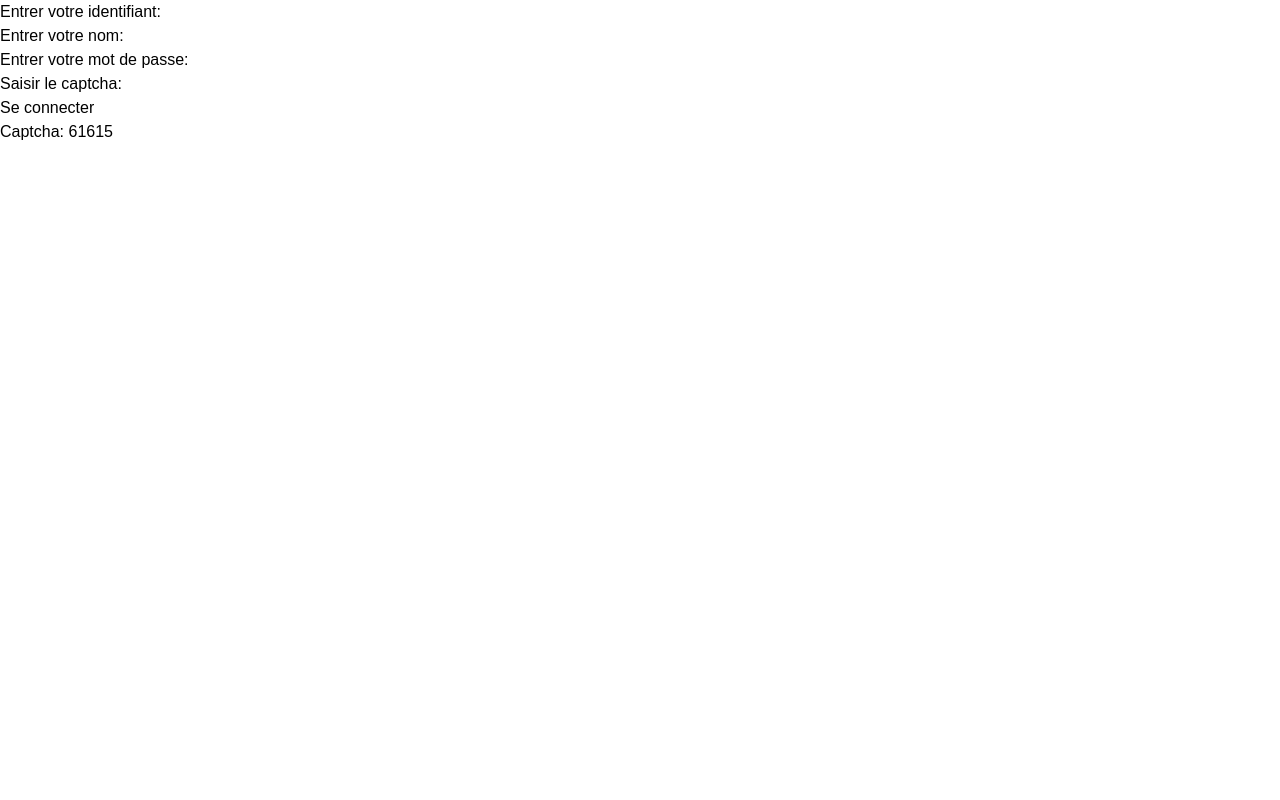
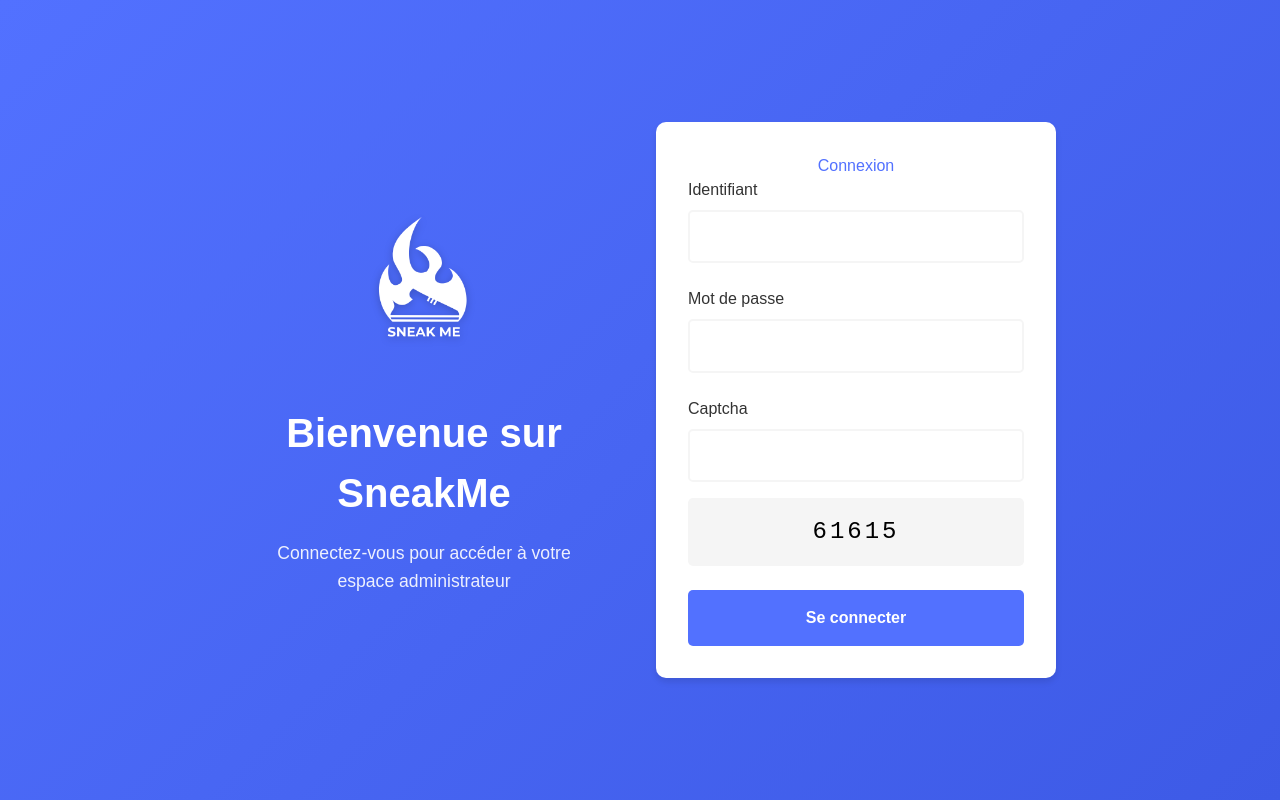
Before and after one commit to inesenrq29/sneak-me, a PHP site: template Views/login.php in a window 1280 px wide. Run offline with PHP 8.4, Linux system fonts and the light colour scheme; the template is opened without the code that fills it, so the values that code supplies are empty; some libraries are stand-ins or nearby versions.

Commit message:
feat : login css

```diff
--- a/Includes/head.php
+++ b/Includes/head.php
@@ -10,6 +10,7 @@
     <link rel="stylesheet" href="<?= URL ?>Public/assets/css/header.css">
     <link rel="stylesheet" type="text/css" href="<?= URL ?>Public/assets/css/dashboard.css">
     <link rel="stylesheet" type="text/css" href="<?= URL ?>Public/assets/css/chatbot.css">
+    <link rel="stylesheet" type="text/css" href="<?= URL ?>Public/assets/css/login.css">
 
     <title>Admin - SneakMe</title>
 </head>
--- a/Views/login.php
+++ b/Views/login.php
@@ -6,35 +6,44 @@ if (!isset($_SESSION['captcha'])) {
 $captcha = $_SESSION['captcha'];
 ?>
 
+<div class="login-container">
+    <div class="welcome-section">
+        <img src="<?= URL ?>Public/images/logo-white.png" alt="SneakMe Logo" class="login-logo">
+        <h2>Bienvenue sur SneakMe</h2>
+        <p>Connectez-vous pour accéder à votre espace administrateur</p>
+    </div>
+
     <form action="" method="post">
+        <h1>Connexion</h1>
 
-<div>
-    <label for="username">Entrer votre identifiant: </label>
+        <div class="form-group">
+            <label for="username">Identifiant</label>
             <input type="text" name="username" id="username" required/>
         </div>
 
-<div>
-    <label for="lastname">Entrer votre nom: </label>
-    <input type="text" name="honeypot" />
-</div>
-<div>
-    <label for="password">Entrer votre mot de passe: </label>
+        <div class="form-group">
+            <label for="password">Mot de passe</label>
             <input type="password" name="password" id="password" required />
         </div>
-   <div>
-        <label for="captcha">Saisir le captcha: </label>
+
+        <div class="form-group">
+            <label for="captcha">Captcha</label>
             <input type="text" name="captcha" id="captcha" required />
+            <div class="captcha-container"><?php echo $captcha; ?></div>
         </div>
-<div>
+
+        <div class="form-group">
+            <input type="hidden" name="honeypot" />
+        </div>
+
         <input type="submit" value="Se connecter"/>
-</div>
-    <p>Captcha: <?php echo $captcha; ?></p>
-</form>
 
         <?php
         // Affichage de l'erreur si le captcha ou les identifiants sont incorrects
         if (isset($_SESSION['error'])) {
-    echo '<p style="color:red;">' . $_SESSION['error'] . '</p>';
+            echo '<div class="error-message">' . $_SESSION['error'] . '</div>';
             unset($_SESSION['error']);
         }
         ?>
+    </form>
+</div>
```
Also changed, not shown: Public/assets/css/dashboard.css, Public/assets/css/login.css (added). Lines whose indentation alone changed are shown as unchanged.
